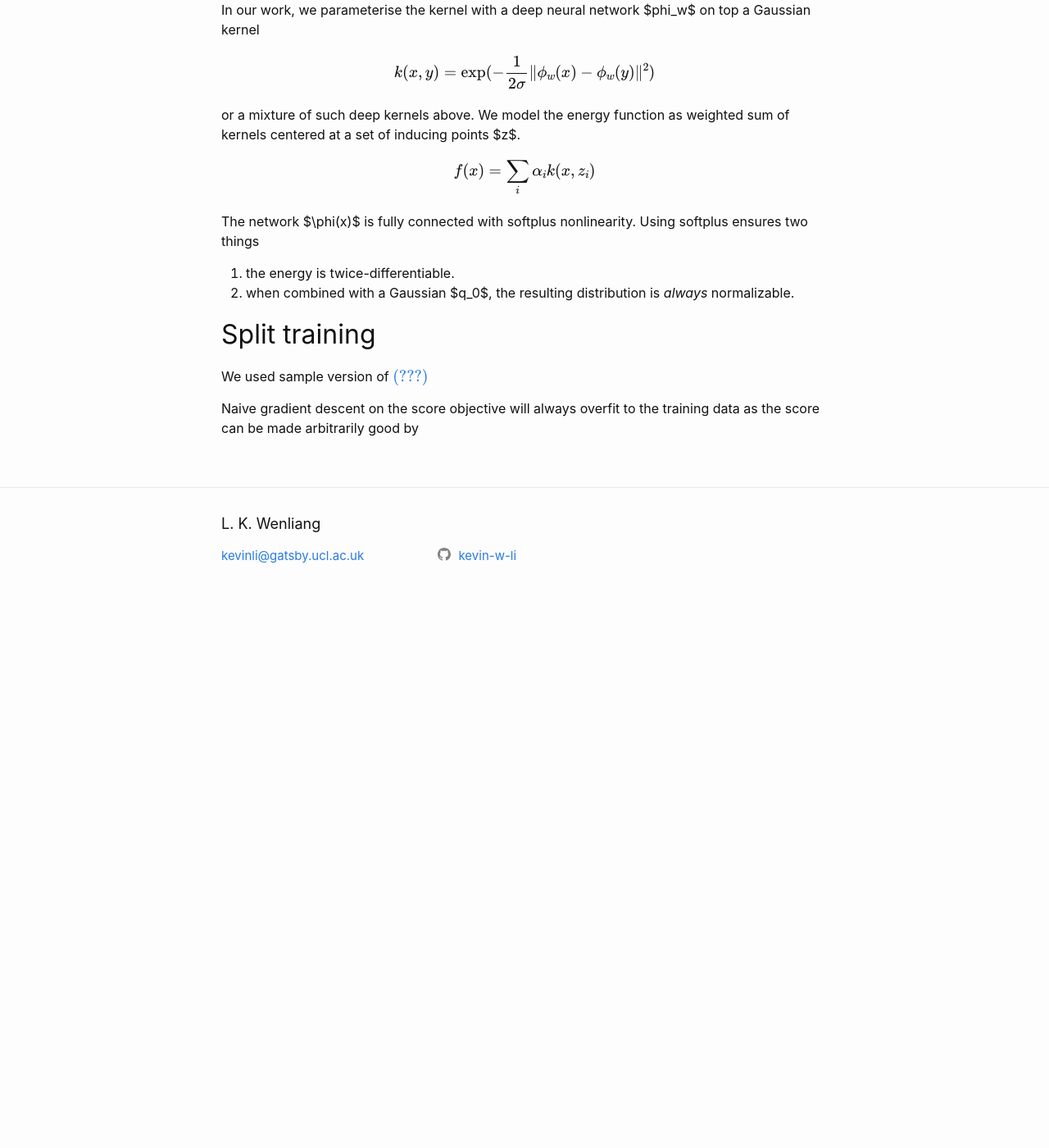
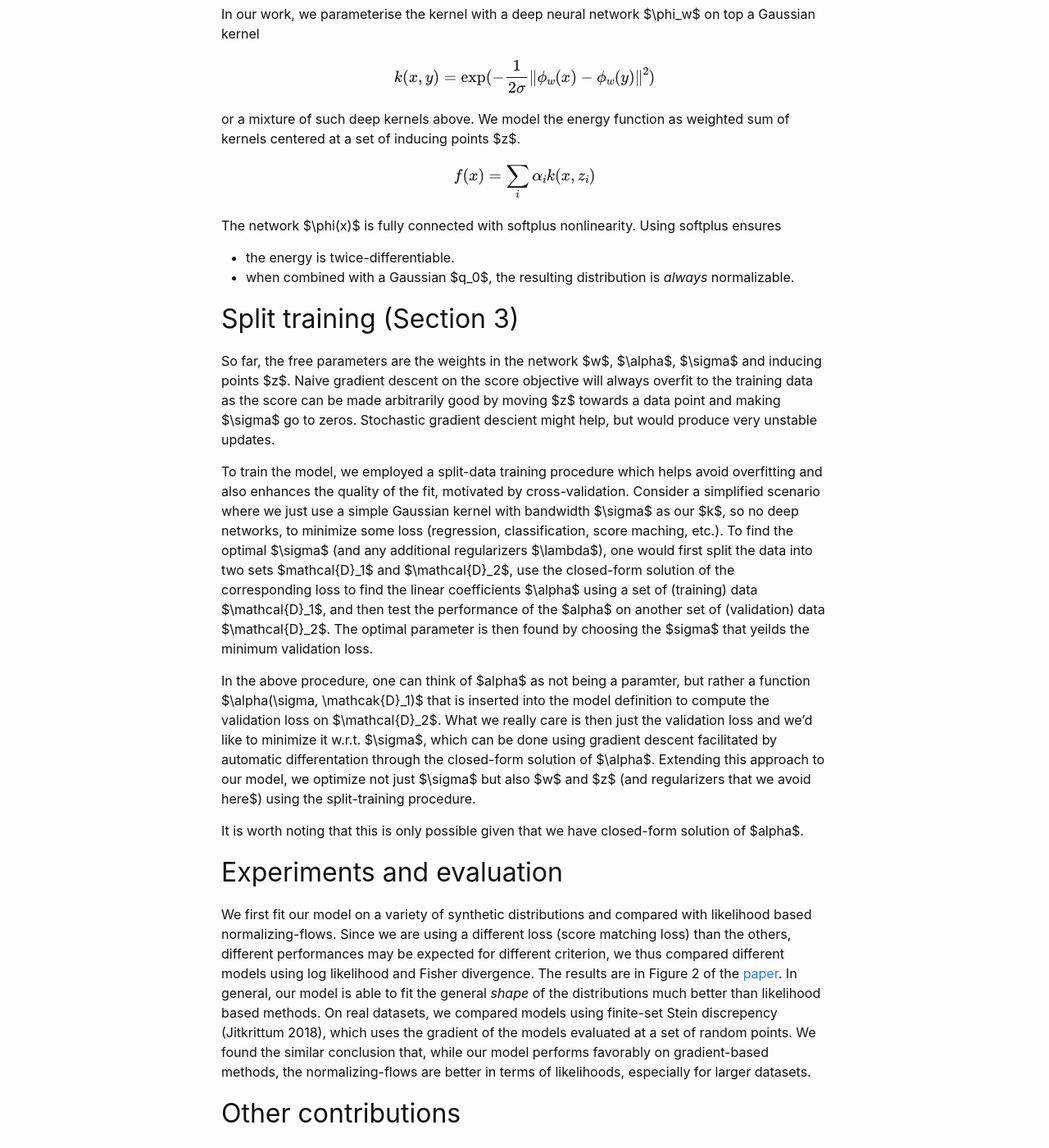
Before and after one commit to kevin-w-li/kevin-w-li.github.io, a Jekyll site: the page built from _posts/2018-11-23-dkef.markdown, in a window 1280 px wide and 1400 px high, scrolled down 1173 px. Shown: the whole window at 82% size. Built offline with Jekyll 4.4.1, drawn with Linux system fonts in a browser that asks for light colours; formulas are drawn with MathJax 3; before the commit the page ends 1922 px from its top, so only the background shows below that; some of the changed text lies outside the part shown.

Commit message:
Update 2018-11-23-dkef.markdown

```diff
--- a/_posts/2018-11-23-dkef.markdown
+++ b/_posts/2018-11-23-dkef.markdown
@@ -19,18 +19,19 @@
 Common distributions (Gaussian, Gamma, etc.) can usually be written in this form. Learning such a distribution using
 maximum likelihood (K-L loss) is challenging as one would need to compute the normalizer $Z$. However, an alternative loss
 other than the likelihood is the [score matching (SM, Hyv\"arinen 2005)](sm) loss, which differs from the Fisher divergence
-by a constant that depends only on the data distribution. If the data were 1-D, the score matching loss is
+by a constant that depends only on the data distribution. If the data were 1-D, the sample-version score matching loss is
 
-\begin{equation}\label{score}
-J(p,p_0) = \int_xp_0(x)\partial^2\log p_\theta(x) + \frac{1}{2}(\partial\log p_\theta(x))**2dx
+\begin{equation}
+\label{eq:score}
+J(\theta) = \sum_i\partial^2\log p_\theta(x_i) + \frac{1}{2}(\partial\log p_\theta(x_i))^2
 \end{equation}
 
 The advantage for using SM is that we can ignore the normalizer when optimizing the natural parameters.
 
 In our work, we take $\theta \cdot T(x) = f(x) = \langle f, k(x,\cdot) \rangle_{\mathcal{H}}$
 where $f$ is a function in the reproducing kernel Hubert space $\mathcal{H}$ with kernel $k$,
-giving [kernel exponential family (Sriperumbudur et al. 2017)](kef). In essense, we want to fit the energy
-function of the term in the $\exp$ using a flexible function in $\mathcal{H}$.
+giving [kernel exponential family (Sriperumbudur et al. 2017)](kef). In short, we want to fit
+term inside the $\exp$ using a flexible function.
 
 Previous work in our group by Strathmann et al. (2015)
 and Sutherland (2018) showed promising results of using SM to optimize a kernel exponentail family distribution,
@@ -43,7 +44,7 @@
 
 ## Deep kernel exponential family (DKEF)
 
-In our work, we parameterise the kernel with a deep neural network $phi_w$ on top a Gaussian kernel
+In our work, we parameterise the kernel with a deep neural network $\phi_w$ on top a Gaussian kernel
 
 $$
 k(x,y)=\exp(-\frac{1}{2\sigma}\|\phi_w(x) - \phi_w(y)\|^2)
@@ -54,16 +55,75 @@
 
 $$f(x)=\sum_i\alpha_i k(x,z_i)$$
 
-The network $\phi(x)$ is fully connected with softplus nonlinearity. Using softplus ensures two things
-1. the energy is twice-differentiable.
-2. when combined with a Gaussian $q_0$, the resulting distribution is *always* normalizable.
+The network $\phi(x)$ is fully connected with softplus nonlinearity. Using softplus ensures
+* the energy is twice-differentiable.
+* when combined with a Gaussian $q_0$, the resulting distribution is *always* normalizable.
 
-## Split training
+## Split training (Section 3)
 
-We used sample version of \eqref{score}
+So far, the free parameters are the weights in the network $w$, $\alpha$, $\sigma$ and inducing points $z$.
+Naive gradient descent on the score objective will always overfit to the training data as the score
+can be made arbitrarily good by moving $z$ towards a data point and making $\sigma$ go to zeros. Stochastic
+gradient descient might help, but would produce very unstable updates.
 
-Naive gradient descent on the score objective will always overfit to the training data as the score
-can be made arbitrarily good by
+To train the model, we employed a split-data training procedure which helps avoid overfitting and also
+enhances the quality of the fit, motivated by cross-validation. Consider
+a simplified scenario where we just use a simple Gaussian kernel with bandwidth $\sigma$ as our $k$,
+so no deep networks, to minimize some loss (regression, classification, score maching, etc.).
+To find the optimal $\sigma$ (and any additional regularizers $\lambda$), one would first split the data
+into two sets $mathcal{D}_1$ and $\mathcal{D}_2$, use the closed-form
+solution of the corresponding loss to find the linear coefficients $\alpha$ using a set of (training) data $\mathcal{D}_1$,
+and then test the performance of the $alpha$ on another set of (validation) data $\mathcal{D}_2$.
+The optimal parameter is then found by choosing the
+$sigma$ that yeilds the minimum validation loss.
+
+In the above procedure, one can think of $alpha$ as not being a
+paramter, but rather a function $\alpha(\sigma, \mathcak{D}_1)$ that is inserted into the model definition to
+compute the validation loss on $\mathcal{D}_2$. What we really care is then just the validation loss and we'd like to minimize it w.r.t.
+$\sigma$, which can be done using gradient descent facilitated by automatic differentation
+through the closed-form solution of $\alpha$. Extending this approach to our model, we optimize not just $\sigma$ but
+also $w$ and $z$ (and regularizers that we avoid here$) using the split-training procedure.
+
+It is worth noting that this is only possible given that we have closed-form solution of $alpha$.
+
+## Experiments and evaluation
+
+We first fit our model on a variety of synthetic distributions and compared with likelihood based normalizing-flows.
+Since we are using a different loss (score matching loss) than the others,
+different performances may be expected for different criterion, we thus compared different models using
+log likelihood and Fisher divergence. The results are in Figure 2 of the [paper](DKEF). In general,
+our model is able to fit the general *shape* of the distributions much better than likelihood based methods. On real datasets,
+we compared models using finite-set Stein discrepency (Jitkrittum 2018), which uses the gradient of the models evaluated at
+a set of random points. We found the similar conclusion that, while our model performs favorably on gradient-based methods, the
+normalizing-flows are better in terms of likelihoods, especially for larger datasets.
+
+## Other contributions
+
+### Log-likelihood bias bounds (Section 3.2, Proposition 1)
+
+To evaluate the log-likelihoods on our model, we need to compute the (log) normalizing constant $Z(\theta)$. Due to
+Jensen inequality, the estiamted normalizer is biased downwards, and thus our estimate of the log likelihood
+is overestimated. We are able to find a bound on this bias, and we see that on most datasets, this bound is relatively small.
+
+### Failures on distributions with disjoint supports (Section 3.1)
+
+The normalizing flows shows an interesting type of failure with disjoint supports. On MoG,
+there is usually a "bridge" connecting the two components, and on MoR, the problems is even more severe.
+Also note that a single ring seems to be difficult for the normalizing flows we experimented on.
+
+On the other hand, we find that score matching fails to fit the correct mixing proportions if
+the data are supported on (almost) disjoint regions. If you saw Figure 2 of the our [paper](DKEF) for
+MoG and MoR, you will notice this failure mode. One solution
+would be to first discover these disjoint subsets of the data by clustering and fit a mixture model.
+Since the problem only occurs on *disjoint* supports, clustering algorithms should have little difficulty
+in finding these different supports. We illustrate the effectiveness of this workaroud in the rightmost
+column of Figure 2 in our [paper](DKEF).
+
+## Conclusion
+
+1. We extended previous approach of kernel exponential family distributions using a deep kernel (kernel on top of network features).
+1. The kernel is trained using a cross-valiation like "split data" procedure.
+1. We find that DKEF is able to capture the *shape* of distributions well.
 
 
 [DKEF]: https://arxiv.org/abs/1811.08357https://arxiv.org/abs/1811.08357
```
